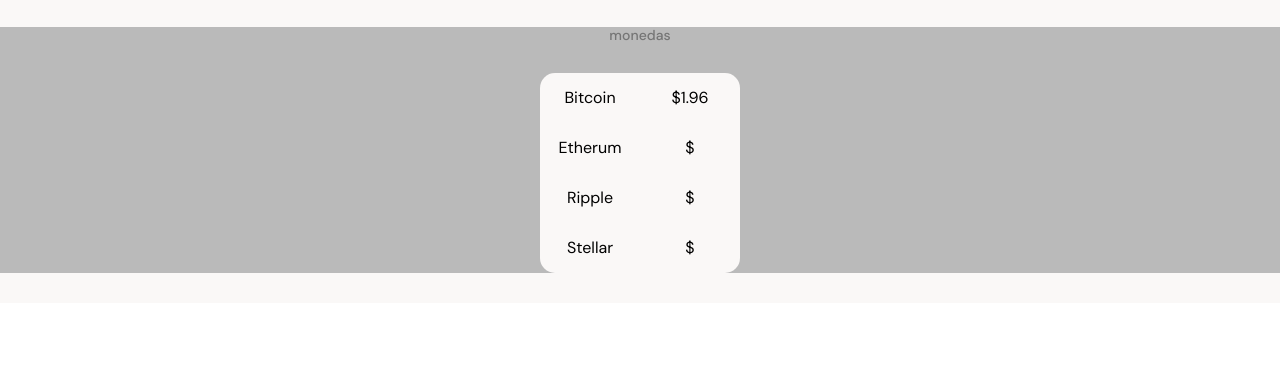
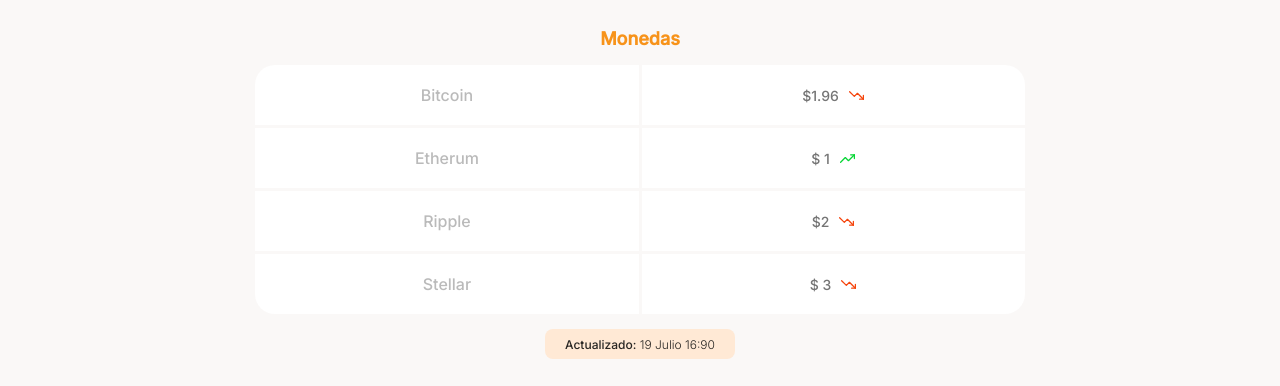
Before and after one commit to ClairCc/BitcoinMobil, a website: page index.html in a window 1280 px wide. Shown: the part 739-1125 px from the top of the page. Before the commit the page ends 1042 px from the top, so only its background shows below. Drawn offline with nearby package versions, Linux system fonts and the light colour scheme.

Commit message:
Finalizando los estilos de las tablas

```diff
--- a/index.html
+++ b/index.html
@@ -35,16 +35,27 @@
           </p>
         </div>
         <section class="main-tables-container">
-          <p>monedas</p>
+          <p class="main-table--title">Monedas</p>
           <div class="main-tables-grid">
-            <div class="main-tables-child">Bitcoin</div>
-            <div class="main-tables-child">$1.96 <span></span></div>
-            <div class="main-tables-child">Etherum</div>
-            <div class="main-tables-child">$ <span></span></div>
-            <div class="main-tables-child">Ripple</div>
-            <div class="main-tables-child">$ <span></span></div>
-            <div class="main-tables-child">Stellar</div>
-            <div class="main-tables-child">$ <span></span></div>
+            <div class="main-tables-child main-tables-child_left">Bitcoin</div>
+            <div class="main-tables-child main-tables-child_rigth">
+              $1.96 <span class="down trending"></span>
+            </div>
+            <div class="main-tables-child main-tables-child_left">Etherum</div>
+            <div class="main-tables-child main-tables-child_rigth">
+              $ 1<span class="up trending"></span>
+            </div>
+            <div class="main-tables-child main-tables-child_left">Ripple</div>
+            <div class="main-tables-child main-tables-child_rigth">
+              $2 <span class="down trending"></span>
+            </div>
+            <div class="main-tables-child main-tables-child_left">Stellar</div>
+            <div class="main-tables-child main-tables-child_rigth">
+              $ 3<span class="down trending"></span>
+            </div>
+          </div>
+          <div class="currency-table--date">
+            <p><b>Actualizado:</b> 19 Julio 16:90</p>
           </div>
         </section>
       </section>
--- a/public/style.css
+++ b/public/style.css
@@ -125,32 +125,83 @@
   color: #757575;
 }
 .main-tables-container {
-  background-color: var(--grey);
+  background-color: var(--off-white);
+  font-family: "Inter", sans-serif;
+}
+.main-exchange-container .main-table--title {
+  margin-bottom: 15px;
+  font-size: 1.8rem;
+  font-weight: bold;
+  line-height: 2.3rem;
+  color: var(--bitcoin-orange);
 }
 .main-tables-grid {
   display: grid;
-  grid-template: repeat(4, 50px) / 100px 100px;
+  grid-template: repeat(4, 60px) / 0.3fr 0.3fr;
   width: 100%;
   justify-content: center;
+  gap: 3px;
 }
 .main-tables-grid .main-tables-child {
-  background-color: var(--off-white);
-  font-size: 1.6rem;
+  background-color: var(--just-white);
   display: flex;
   align-items: center;
   justify-content: center;
   border: 1px solid transparent;
 }
+.main-tables-child_left {
+  font-size: 1.6rem;
+  font-weight: 500;
+  line-height: 1.9rem;
+  color: var(--grey);
+}
 
+.main-tables-child_rigth {
+  font-weight: normal;
+  font-size: 1.4rem;
+  line-height: 1.7rem;
+  color: #757575;
+}
 .main-tables-child:nth-last-child(8) {
-  border-radius: 15px 0 0 0;
+  border-radius: 20px 0 0 0;
 }
 .main-tables-child:nth-last-child(1) {
-  border-radius: 0 0 15px 0;
+  border-radius: 0 0 20px 0;
 }
 .main-tables-child:nth-last-child(7) {
-  border-radius: 0 15px 0 0;
+  border-radius: 0 20px 0 0;
 }
 .main-tables-child:nth-last-child(2) {
-  border-radius: 0 0 0 15px;
+  border-radius: 0 0 0 20px;
 }
+
+.main-tables-grid .up {
+  background-image: url("../assets/icons/trending-up.svg");
+}
+.main-tables-grid .down {
+  background-image: url("../assets/icons/trending-down.svg");
+}
+.main-tables-grid .trending {
+  display: inline-block;
+  width: 15px;
+  height: 15px;
+  margin-left: 10px;
+  background-repeat: no-repeat;
+  background-size: cover;
+  background-position: center;
+}
+.main-tables-container .currency-table--date {
+  width: 190px;
+  height: 30px;
+  margin: 0% auto;
+  margin-top: 15px;
+  padding: 8px;
+  background-color: var(--soft-orange);
+  border-radius: 8px;
+}
+.currency-table--date p {
+  font-size: 1.2rem;
+  color: var(--warm-black);
+  line-height: 1.5rem;
+  font-weight: 300;
+}
```
